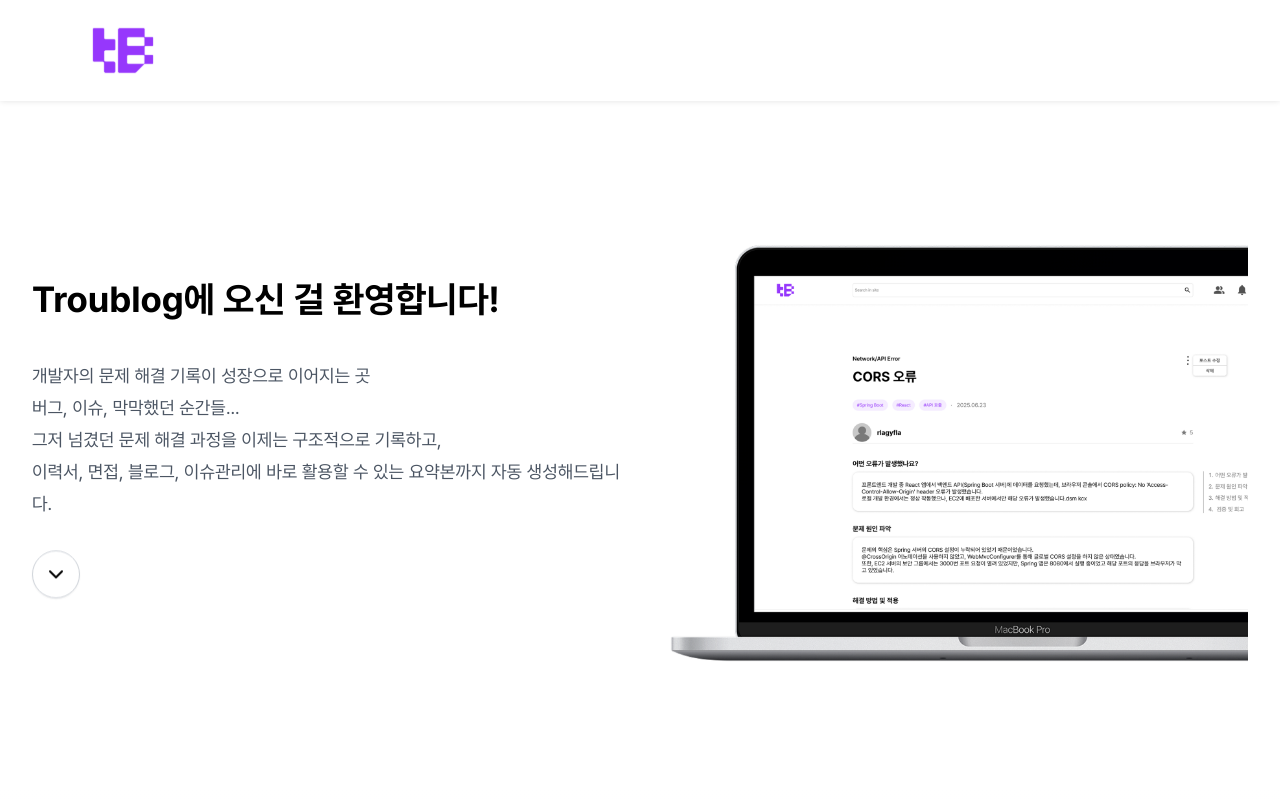
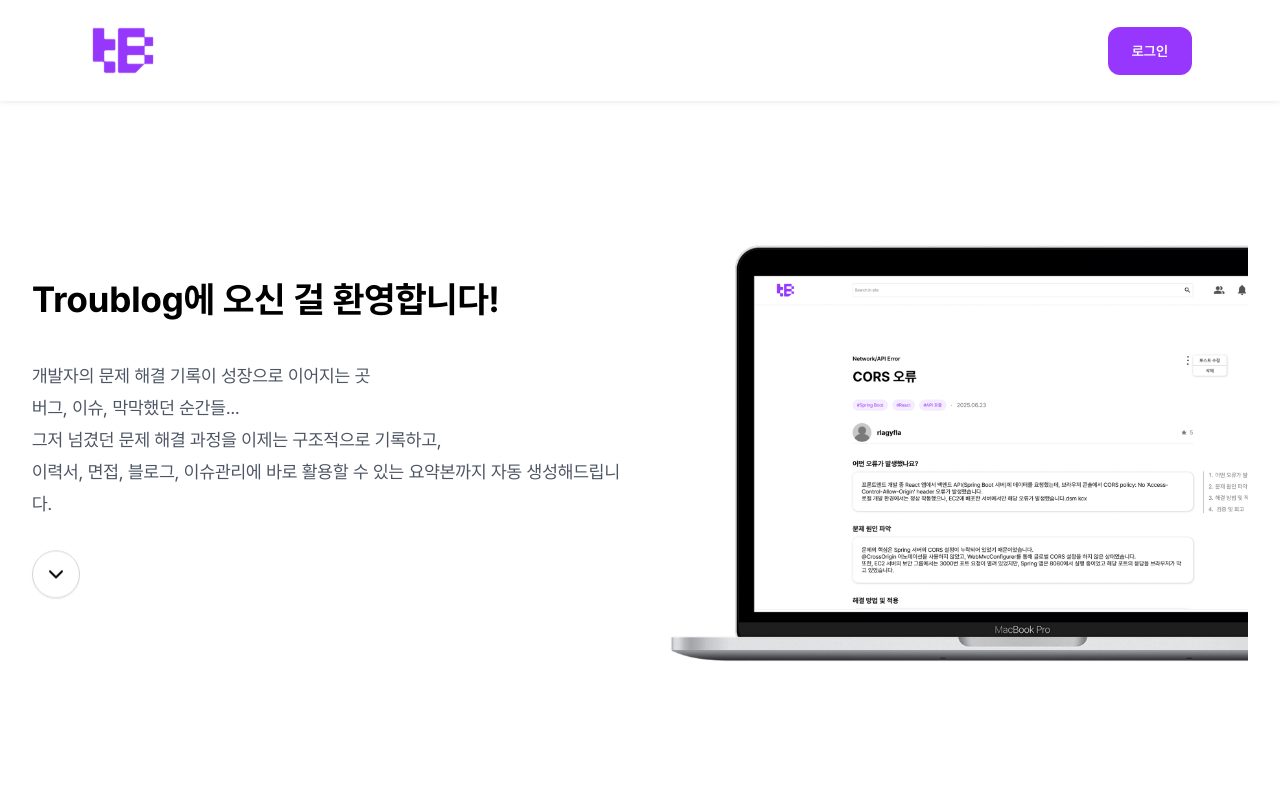
Before and after one commit to IT-Cotato/11th-TroubleLog-FE, a React (Vite) app: page / in a window 1280 px wide. Shown: the top 800 px of the page. Built offline with nearby package versions, Linux system fonts and the light colour scheme; no server answers.

Commit message:
feat: 온보딩 헤더에 로그인 버튼 추가

```diff
--- a/src/layouts/Header/HeaderLogoOnly.tsx
+++ b/src/layouts/Header/HeaderLogoOnly.tsx
@@ -20,6 +20,10 @@ export default function HeaderLogoOnly({
   // 기본 네비게이션: 로그인된 경우 홈, 아니면 루트(로그인)
   const defaultTo = to ?? (viewerId != null ? PATH.HOME : PATH.ROOT);
 
+  const handleLoginClick = () => {
+    navigate(PATH.LOGIN);
+  };
+
   return (
     <div
       className={[
@@ -36,8 +40,16 @@ export default function HeaderLogoOnly({
         className="w-[56px] h-[40px] sm:w-[70px] sm:h-[51px] cursor-pointer select-none"
         onClick={() => navigate(defaultTo)}
       />
-      {/* 로고만 표시 (오른쪽 액션 비움) */}
-      <div aria-hidden className="w-0 h-0" />
+
+      {/* 우측: 로그인 버튼 */}
+      {!viewerId && (
+        <button
+          onClick={handleLoginClick}
+          className="inline-flex h-12 items-center rounded-xl bg-primary px-6 text-white text-body-16-semibold hover:opacity-90 transition"
+        >
+          로그인
+        </button>
+      )}
     </div>
   );
 }
```
